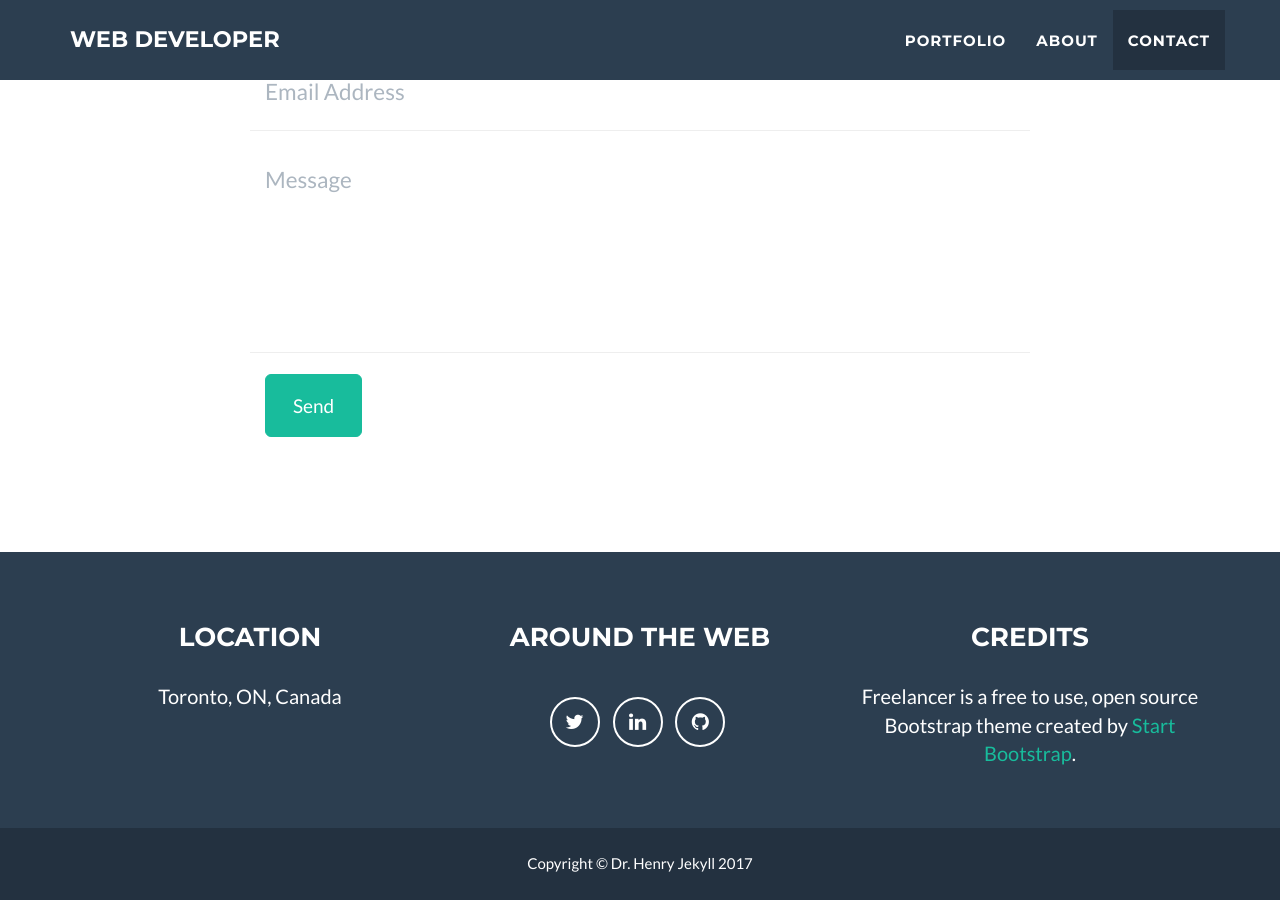
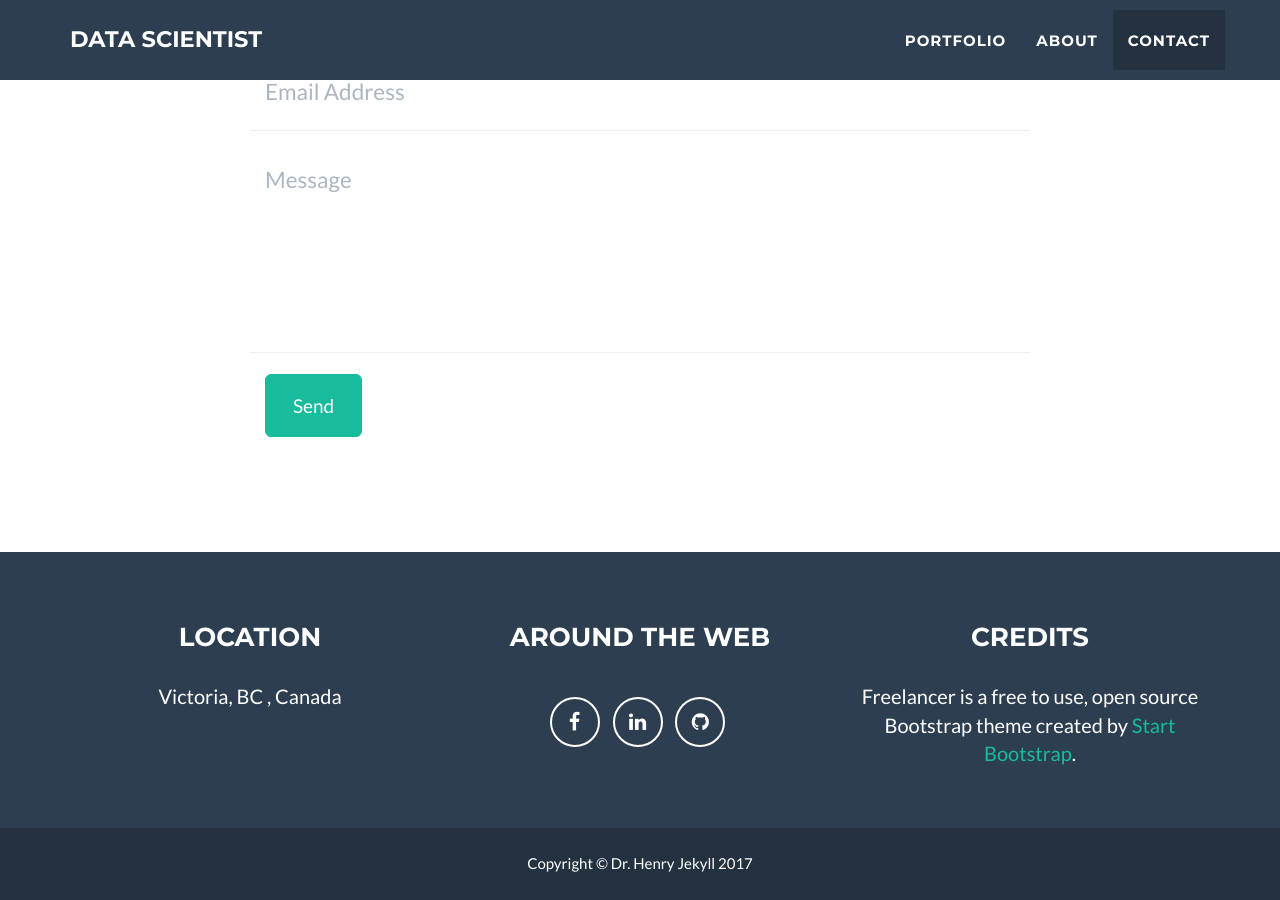
Before and after one commit to Pooja-Bhojwani/Pooja-Bhojwani.github.io, a Jekyll site: the page built from index.html, in a window 1280 px wide and 900 px high, scrolled down 2206 px. Built offline with Jekyll 4.4.1, drawn with Linux system fonts in a browser that asks for light colours; some of the changed text lies outside the part shown.

Commit message:
Customizing _config.yml

```diff
--- a/_config.yml
+++ b/_config.yml
@@ -1,11 +1,11 @@
 # Site settings
-title: Web Developer
-email: avleen3@gmail.com
-url: https://avleen30.github.io/
+title: Data Scientist
+email: poojabhojwani10@gmail.com
+url: https://pooja-bhojwani.github.io/
 description: "Full-stack Web Developer based out of Toronto, Canada"
 keywords: "Web Developer, Web, Canada, Toronto, Full-stack, Javascript, Ruby, Rails"
-skills: "Full Stack Web Developer"
-meta_author: Dhaliwal Avleen
+skills: "Data Scientist"
+meta_author: Bhojwani Pooja
 
 # Google webmaster tools
 google_verify:
@@ -39,16 +39,16 @@ footer:
 
 # Social networks usernames (many more available: google-plus, flickr, dribbble, pinterest, instagram, tumblr, linkedin, etc.)
 social:
-  - title: twitter
-    url: http://twitter.com/avleen3
+  - title: facebook
+    url: https://www.facebook.com/pooja.bhojwani.3
   - title: linkedin
-    url: https://www.linkedin.com/in/avleendhaliwal/
+    url: https://ca.linkedin.com/in/pooja-bhojwani-159420105
   - title: github
-    url: https://github.com/avleen30
+    url: https://github.com/Pooja-Bhojwani
 
 # Postal address (add as many lines as necessary)
 address:
-  - line: Toronto, ON, Canada
+  - line: Victoria, BC , Canada
 
 # Credits content
 credits: 'Freelancer is a free to use, open source Bootstrap theme created by <a href="http://startbootstrap.com">Start Bootstrap</a>.'
```
